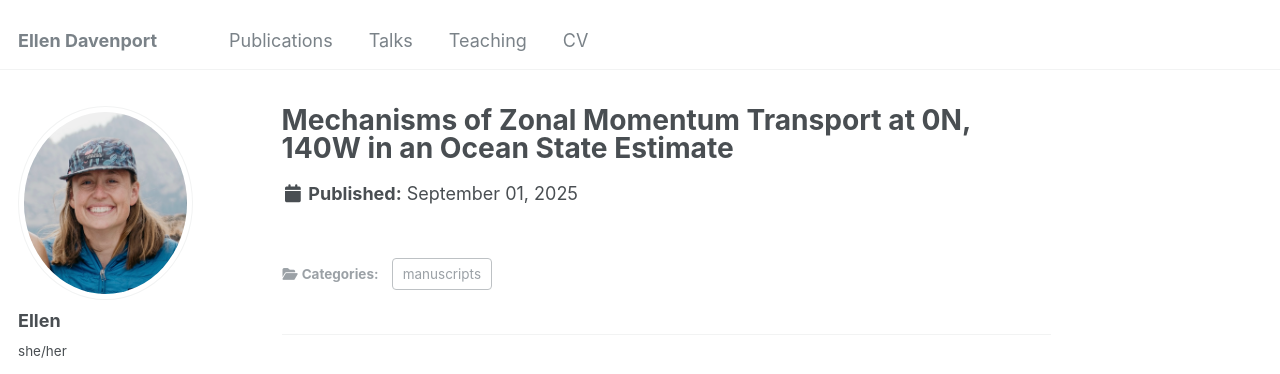
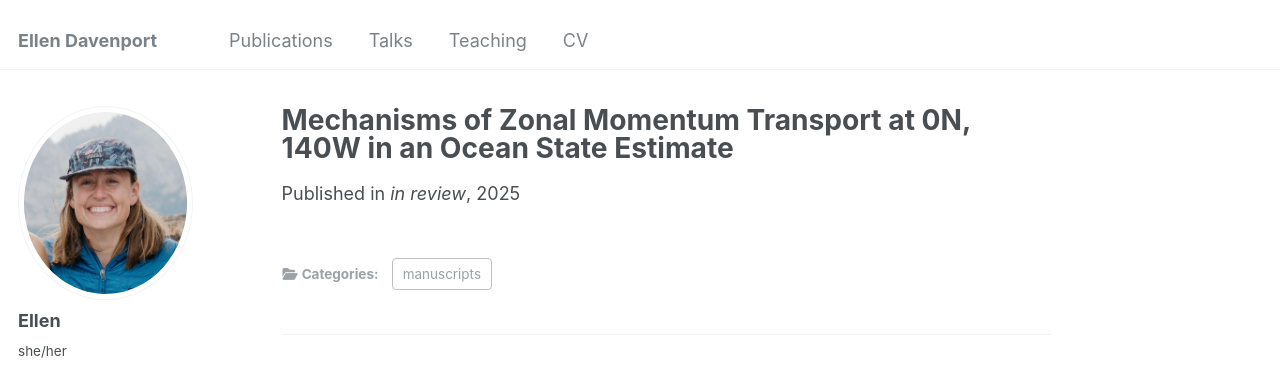
Before and after one commit to eldavenport/eldavenport.github.io, a Jekyll site: the page built from _publications/JPO_2025_paper.md, in a window 1280 px wide and 935 px high. Shown: the top 374 px of the window. Built offline with Jekyll 4.4.1, drawn with Linux system fonts in a browser that asks for light colours; some web fonts are replaced.

Commit message:
Add venue information for JPO 2025 paper

```diff
--- a/_publications/JPO_2025_paper.md
+++ b/_publications/JPO_2025_paper.md
@@ -5,4 +5,5 @@ category: manuscripts
 permalink: /publication/JPO_2025_paper
 excerpt: 'This paper is in review at the Journal of Physical Oceanography. We use a data-assimilating regional ocean model to diagnose the zonal momentum budget in the Pacific Cold Tongue and to evaluate the representation of vertical mixing by a subgrid-scale paramterization.'
 date: 2025-09-01
+venue: in review
 ---
```
